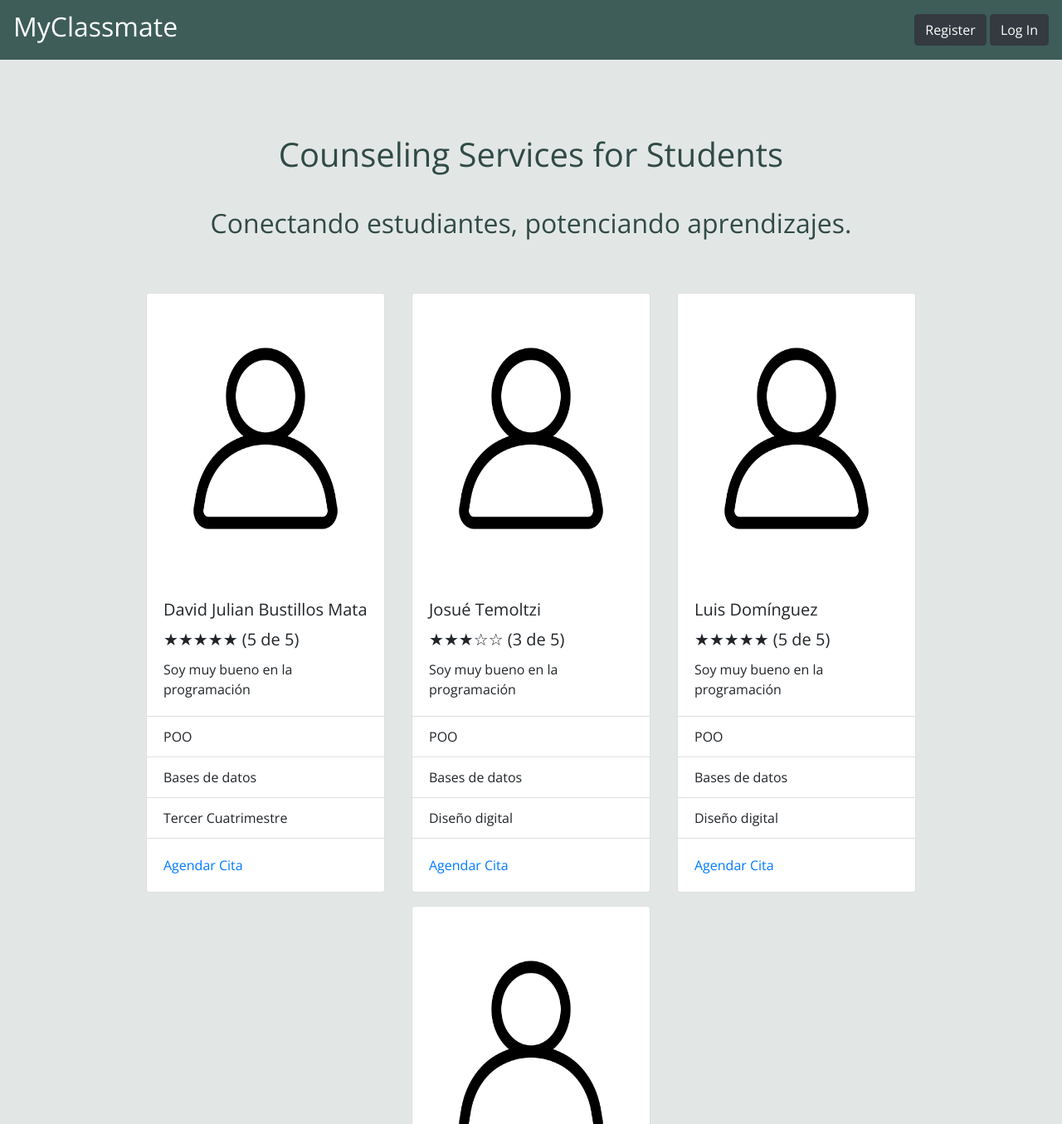
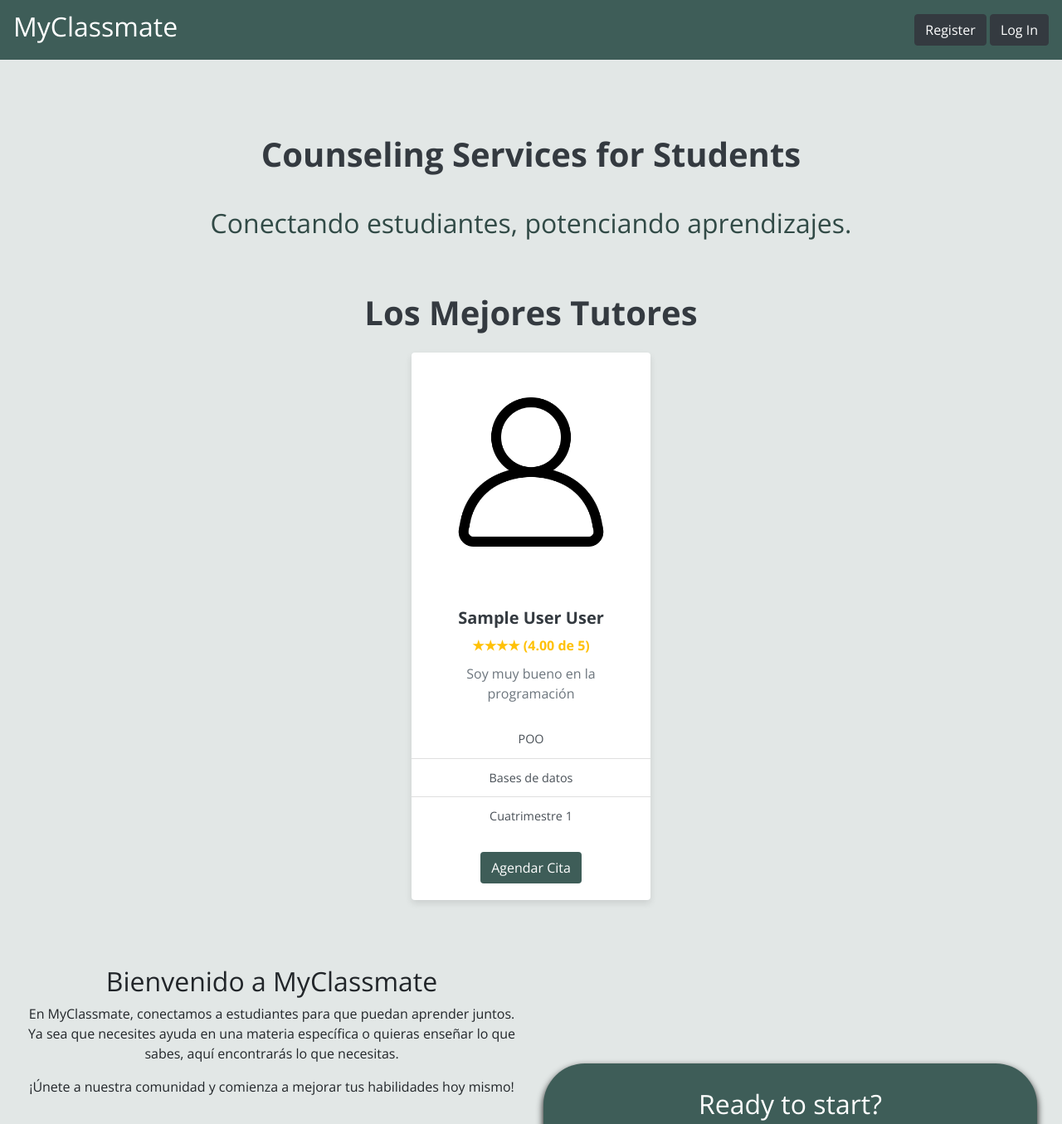
Before and after one commit to ChinitoPacas31/My-classmate, a Flask app: page / in a window 1280 px wide. Shown: the top 1355 px of the page at 83% size. Run offline with Flask 3, Linux system fonts and the light colour scheme; tables that the repository leaves empty or names only in its code hold one stand-in row (values such as "Sample post"); some libraries are stand-ins or nearby versions.

Commit message:
movimientos insanos
movimientos insanos a todo lo que se mueva

```diff
--- a/app.py
+++ b/app.py
@@ -10,7 +10,24 @@ def get_db_connection():
 
 @app.route('/')
 def index():
-    return render_template('index.html')
+    conn = get_db_connection()
+    cursor = conn.cursor(dictionary=True)
+
+    # Recupera los 4 mejores tutores por calificación
+    cursor.execute("""
+        SELECT user.name, user.lastName, tutor.asesoryCost, tutor.meanRating,
+               tutor.online, user.term
+        FROM user
+        INNER JOIN tutor ON user.idUser = tutor.user_idUser
+        ORDER BY tutor.meanRating DESC
+        LIMIT 4
+    """)
+    top_tutors = cursor.fetchall()
+
+    cursor.close()
+    conn.close()
+
+    return render_template('index.html', top_tutors=top_tutors)
 
 from datetime import datetime
 
--- a/templates/index.html
+++ b/templates/index.html
@@ -168,6 +168,50 @@
                 order: 2; /* Mueve esta sección debajo de full-height en móviles */
             }
         }
+        .container-targets {
+            gap: 1.5rem;
+        }
+        .card {
+            box-shadow: 0 4px 8px rgba(0, 0, 0, 0.1);
+            border: none;
+            transition: transform 0.3s ease, box-shadow 0.3s ease;
+        }
+        .card:hover {
+            transform: translateY(-5px);
+            box-shadow: 0 6px 12px rgba(0, 0, 0, 0.2);
+        }
+        .card-title {
+            color: #343a40;
+            font-weight: bold;
+        }
+        .card-text {
+            color: #6c757d;
+        }
+        .list-group-item {
+            font-size: 0.9rem;
+            color: #495057;
+        }
+        .card-link {
+            color: #007bff;
+            font-weight: bold;
+            text-decoration: none;
+        }
+        .card-link:hover {
+            text-decoration: underline;
+        }
+        h1 {
+            font-size: 2.5rem;
+            font-weight: bold;
+            color: #343a40;
+        }
+        .btn-custom {
+            background-color: #3e5d58;
+            color: white;
+        }
+        .btn-custom:hover {
+            background-color: #324c47;
+            color: white;
+        }
 
       </style>
 </head>
@@ -236,82 +280,31 @@
         </div>
         <br>
 
-      <!-- Tarjeta de David Bustillos -->
+          <h1 class="text-center mb-4">Los Mejores Tutores</h1>
           <div class="row justify-content-center container-targets">
-
+              {% for tutor in top_tutors %}
                   <div class="card mx-3 mb-3" style="width: 18rem;">
-        <img style= "height: 349px;" src="../static/images/userxd.png" class="card-img-top" alt="...">
+                      <img style="height: 18rem; object-fit: cover;" src="{{ url_for('static', filename='images/userxd.png') }}" class="card-img-top rounded-top" alt="Foto del Tutor">
                       <div class="card-body">
-            <h5 class="card-title">David Julian Bustillos Mata</h5>
-            <h5 class="card-title">★★★★★ (5 de 5)</h5>
-            <p class="card-text">Soy muy bueno en la programación</p>
+                          <h5 class="card-title text-center">{{ tutor.name }} {{ tutor.lastName }}</h5>
+                          <h6 class="card-title text-center text-warning">
+                              {% for i in range(tutor['meanRating']|int) %}★{% endfor %}
+                              {% if tutor['meanRating'] % 1 != 0 %}½{% endif %}
+                              ({{ tutor.meanRating }} de 5)
+                          </h6>
+                          <p class="card-text text-center">Soy muy bueno en la programación</p>
                       </div>
                       <ul class="list-group list-group-flush">
-            <li class="list-group-item">POO</li>
-            <li class="list-group-item">Bases de datos</li>
-            <li class="list-group-item">Tercer Cuatrimestre</li>
+                          <li class="list-group-item text-center">POO</li>
+                          <li class="list-group-item text-center">Bases de datos</li>
+                          <li class="list-group-item text-center">Cuatrimestre {{ tutor.term }} </li>
                       </ul>
-          <div class="card-body">
-            <a href="{{ url_for('agendar') }}" class="card-link">Agendar Cita</a>
+                      <div class="card-body text-center">
+                          <a href="{{ url_for('agendar') }}" class="btn btn-custom">Agendar Cita</a>
                       </div>
                   </div>
-
-        <!-- Tarjeta de Josué Temoltzi -->
-        <div class="card mx-3 mb-3" style="width: 18rem;">
-          <img style= "height: 349px;" src="../static/images/userxd.png" class="card-img-top" alt="...">
-          <div class="card-body">
-            <h5 class="card-title">Josué Temoltzi</h5>
-            <h5 class="card-title">★★★☆☆ (3 de 5)</h5>
-            <p class="card-text">Soy muy bueno en la programación</p>
+              {% endfor %}
           </div>
-          <ul class="list-group list-group-flush">
-            <li class="list-group-item">POO</li>
-            <li class="list-group-item">Bases de datos</li>
-            <li class="list-group-item">Diseño digital</li>
-          </ul>
-          <div class="card-body">
-            <a href="{{ url_for('agendar') }}" class="card-link">Agendar Cita</a>
-          </div>
-        </div>
-
-        <!-- Tarjeta de Luis Domínguez -->
-        <div class="card mx-3 mb-3" style="width: 18rem;">
-          <img style= "height: 349px;" src="../static/images/userxd.png" class="card-img-top" alt="...">
-          <div class="card-body">
-            <h5 class="card-title">Luis Domínguez</h5>
-            <h5 class="card-title">★★★★★ (5 de 5)</h5>
-            <p class="card-text">Soy muy bueno en la programación</p>
-          </div>
-          <ul class="list-group list-group-flush">
-            <li class="list-group-item">POO</li>
-            <li class="list-group-item">Bases de datos</li>
-            <li class="list-group-item">Diseño digital</li>
-          </ul>
-          <div class="card-body">
-            <a href="{{ url_for('agendar') }}" class="card-link">Agendar Cita</a>
-          </div>
-        </div>
-
-        <!-- Tarjeta de Joel Rocha -->
-        <div class="card mx-3 mb-3" style="width: 18rem;">
-          <img style= "height: 349px;" src="../static/images/userxd.png" class="card-img-top" alt="...">
-          <div class="card-body">
-            <h5 class="card-title">Joel Rocha</h5>
-            <h5 class="card-title">★★★★☆ (4 de 5)</h5>
-            <p class="card-text">Soy muy bueno en la programación</p>
-          </div>
-          <ul class="list-group list-group-flush">
-            <li class="list-group-item">POO</li>
-            <li class="list-group-item">Bases de datos</li>
-            <li class="list-group-item">Diseño digital</li>
-          </ul>
-          <div class="card-body">
-            <a href="{{ url_for('agendar') }}" class="card-link">Agendar Cita</a>
-          </div>
-        </div>
-      </div>
-
-        <br>
 
         <div class="container-fluid full-height my-5">
           <div class="content-container">
@@ -342,7 +335,7 @@
       </div>
 
     <!-- Carrusel -->
-    <div id="carouselExampleControls" class="carousel slide" data-ride="carousel">
+    <div id="carouselExampleControls" class="carousel slide my-3" data-ride="carousel">
       <div class="carousel-inner">
           <div class="carousel-item active">
               <img src="../static/images/Mycsmtefondo.jpeg" class="d-block w-100" alt="no">
@@ -388,8 +381,8 @@
                 <a href="https://www.instagram.com/joel_rocha31?utm_source=ig_web_button_share_sheet&igsh=ZDNlZDc0MzIxNw==" class="fa fa-twitter"></a>
                 <a href="https://www.instagram.com/joel_rocha31?utm_source=ig_web_button_share_sheet&igsh=ZDNlZDc0MzIxNw==" class="fa fa-youtube"></a>
             </div>
-            <div class="box" style="margin-top: 18px;">
-            <h2>CONTACTAOS</h2>
+            <div class="box" style="margin-top: 25px;">
+            <h2>CONTACTANOS</h2>
             <a href="mailto:example@example.com,example2@example.com">MyClassmate@gmail.com</a>
             </div>
         </div>
```
Also changed, not shown: templates/tutors.html (+55 -11 lines). Lines whose indentation alone changed are shown as unchanged.
